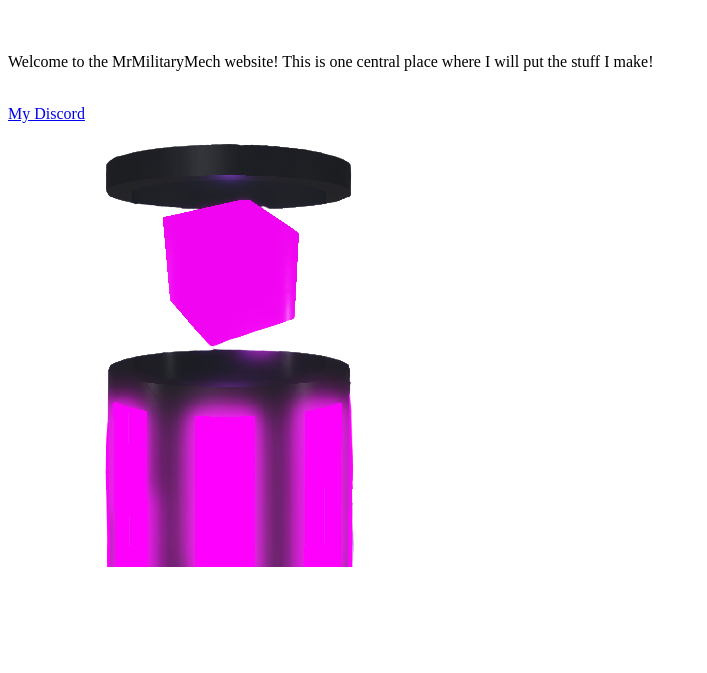
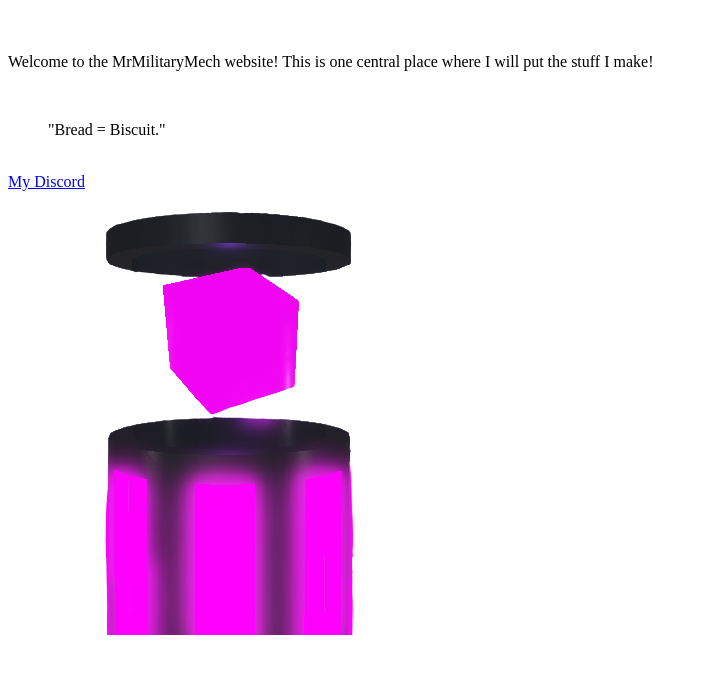
Before and after one commit to MrMilitaryMech/MechWebsite, a plain HTML site: page index.html in a window 1280 px wide. Shown: the part 61-734 px from the top of the page, without its empty margins (0-707 px from the left). Drawn offline with Linux system fonts and the light colour scheme.

Commit message:
Update index.html

```diff
--- a/index.html
+++ b/index.html
@@ -10,6 +10,8 @@
   <br>
   <p>Welcome to the MrMilitaryMech website! This is one central place where I will put the stuff I make!</p>
   <br>
+  <blockquote cite="https://discord.com/users/1106565565058928651">"Bread = Biscuit."</blockquote>
+  <br>
   <a href="https://discord.gg/NxVHsGw7K9"; title="CLICK ME">My Discord</a>
   <br>
   <img src="./Kevin Transparent.png"; title="KEVIN"></img>
```
